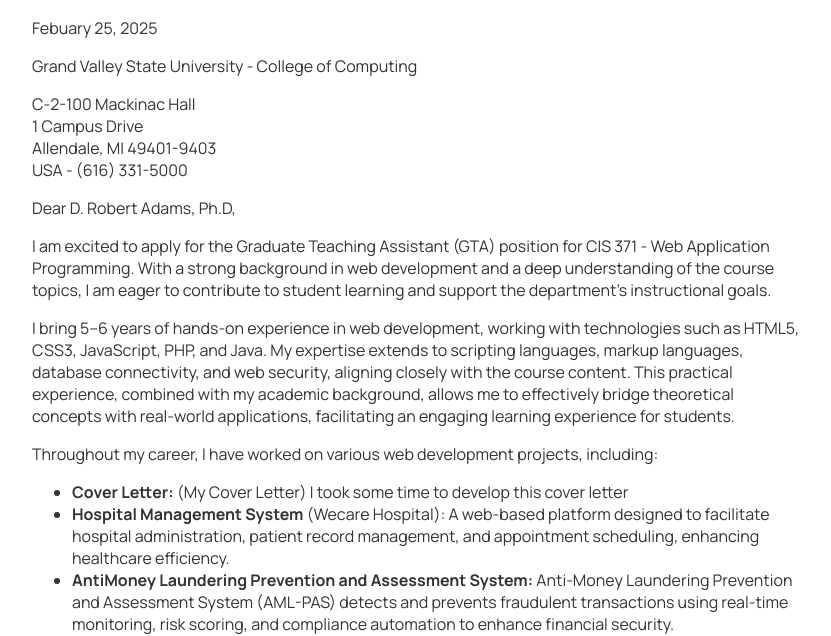
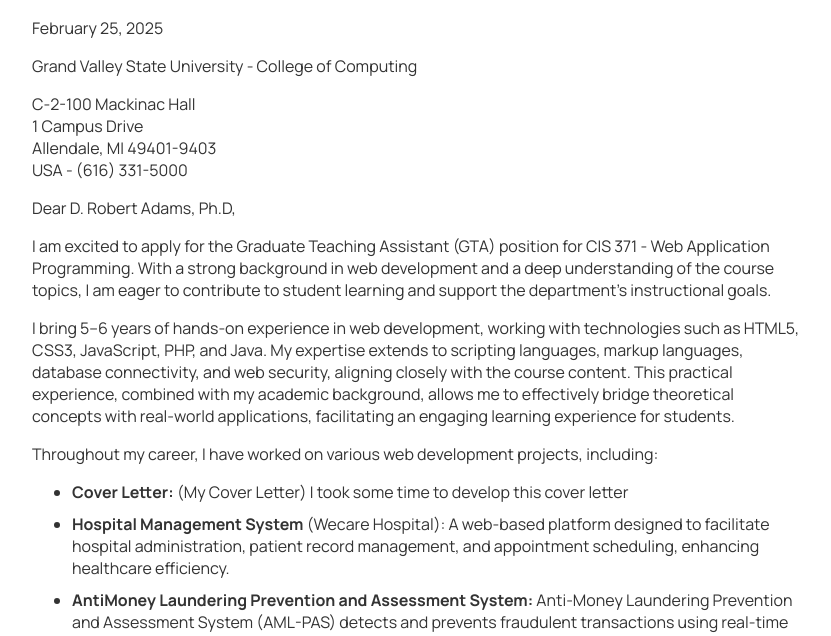
Before and after one commit to i-bm/gvsu-ga-cover-letter, a plain HTML site: page index.html in a window 1280 px wide. Shown: the part 312-948 px from the top of the page, without its empty margins (224-1055 px from the left). Drawn offline with Linux system fonts and the light colour scheme.

Commit message:
update:added padding to ul li

```diff
--- a/assets/css/style.css
+++ b/assets/css/style.css
@@ -76,6 +76,10 @@ h4 .role{
 .content {
    margin-top: 20px;
 }
+
+.content ul li {
+   padding-bottom: 10px;
+}
 .footer {
    margin-top: 20px;
    font-weight: bold;
--- a/index.html
+++ b/index.html
@@ -38,7 +38,7 @@
             </div>
         </div>
         <div class="content">
-            <p>Febuary 25, 2025</p>
+            <p>February 25, 2025</p>
             <p>Grand Valley State University - College of Computing</p>
             <p> C-2-100 Mackinac Hall <br />
                 1 Campus Drive <br />
```
